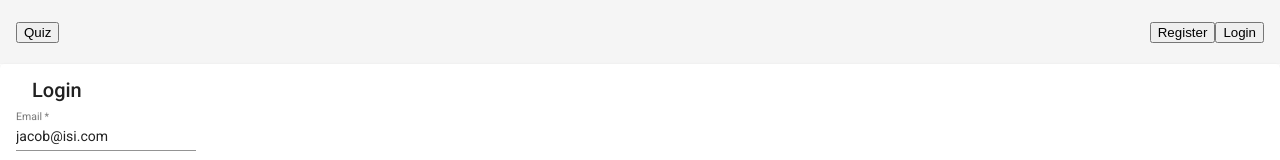
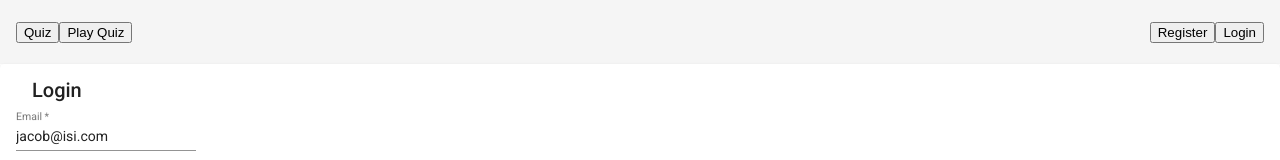
Before and after one commit to jacobzouzou/angular-quizzes, an Angular app: page /login in a window 1280 px wide. Shown: the top 160 px of the page. Built offline with nearby package versions, Linux system fonts and the light colour scheme.

Commit message:
Fix radio button binding issue

```diff
--- a/src/app/nav.component.ts
+++ b/src/app/nav.component.ts
@@ -6,6 +6,7 @@ import {AuthService} from "./services/auth.service"
   template: `
     <mat-toolbar>
       <button routerLink="/">Quiz</button>
+      <button routerLink="/play">Play Quiz</button>
       <span style="flex: 1 1 auto"></span>
       <button   *ngIf="!isAuthenticated" routerLink="/register">Register</button>
       <button  *ngIf="!isAuthenticated" routerLink="/login">Login</button>
--- a/src/app/playQuiz.component.html
+++ b/src/app/playQuiz.component.html
@@ -17,7 +17,7 @@
         </mat-expansion-panel-header>
         <mat-radio-group
           aria-labelledby="example-radio-group-label"
-          [(ngModel)]="question.seletedAnswer"
+          [(ngModel)]="question.selectedAnswer"
         >
           <mat-radio-button
             class="fullWidth"
```
